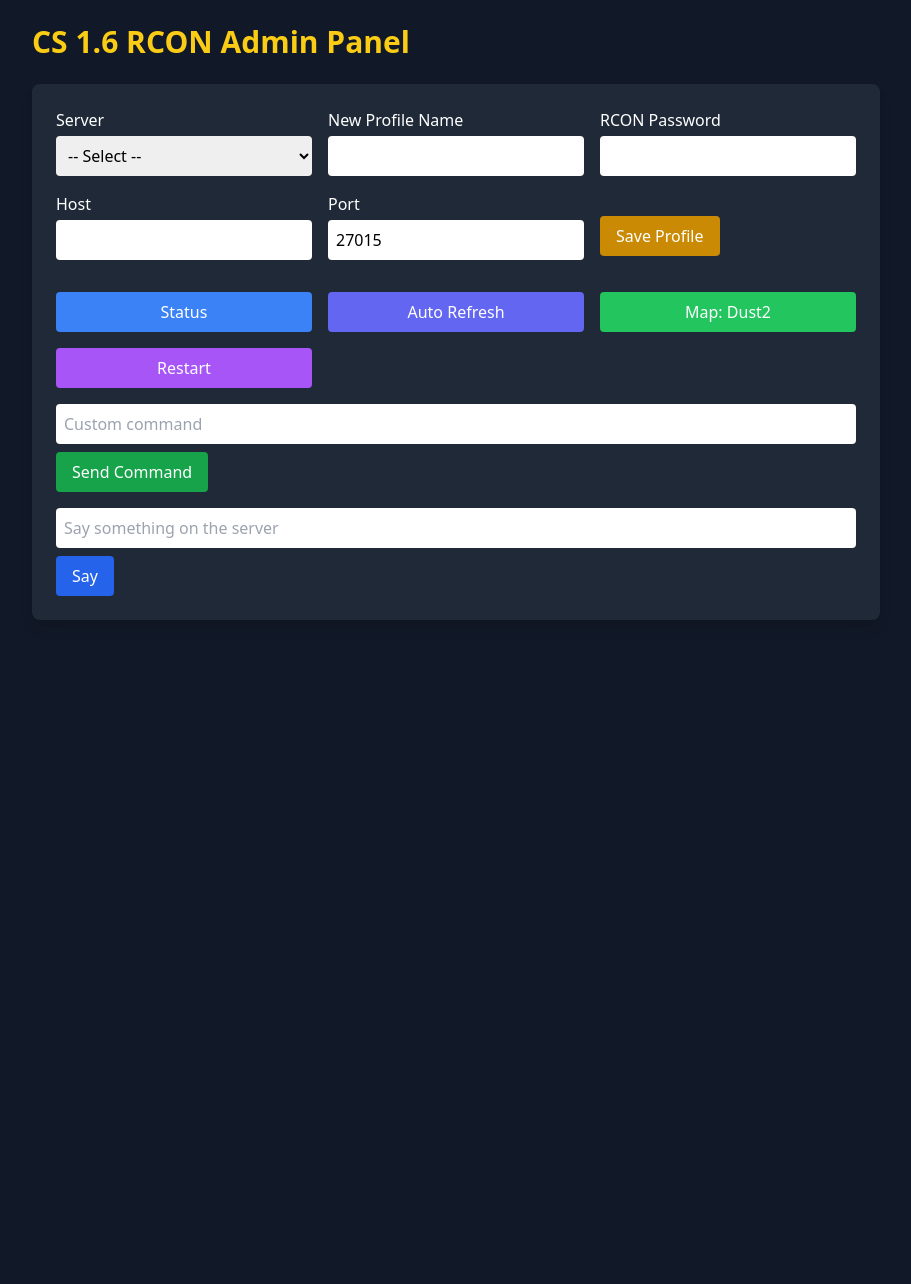
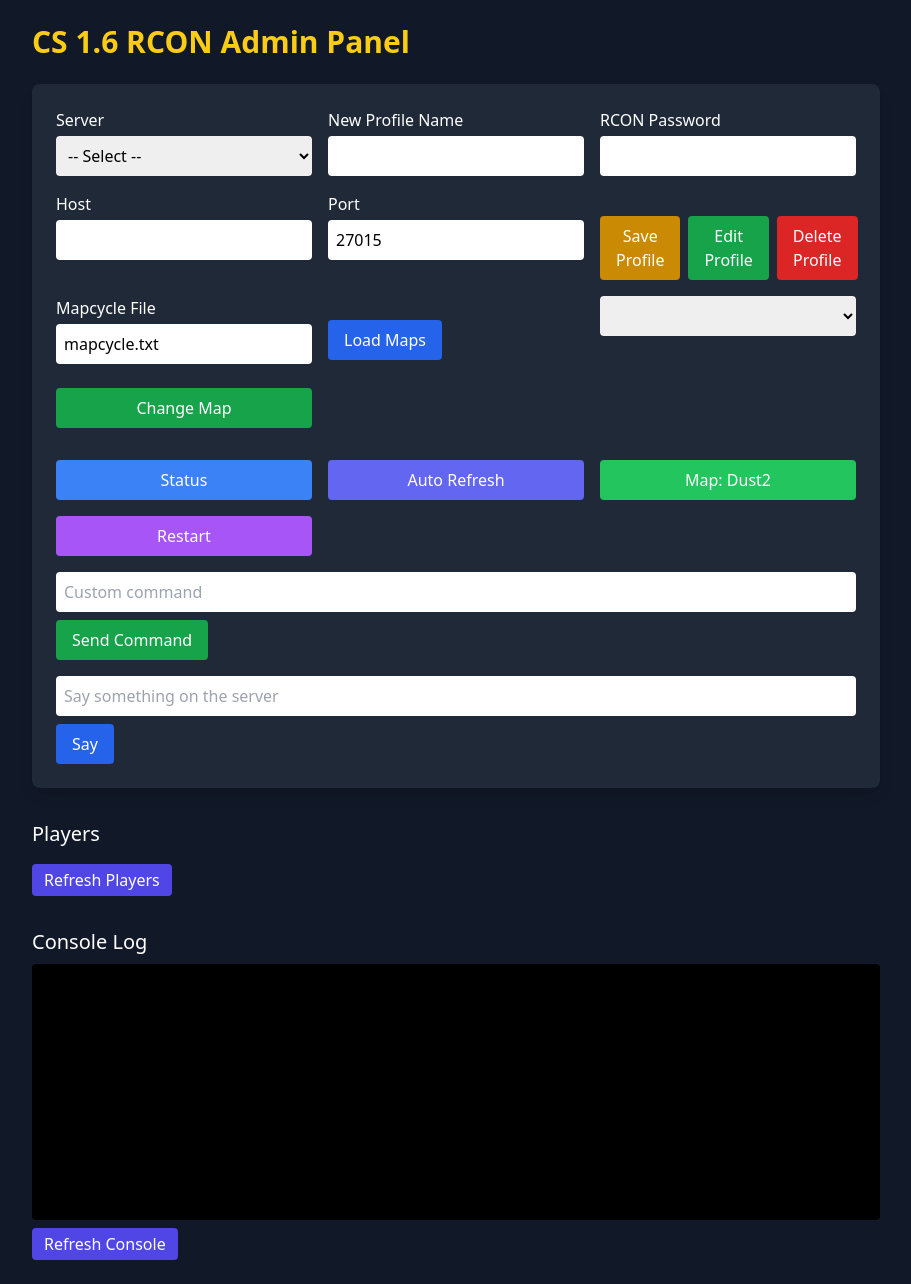
Before and after one commit to Devilblader87/Test, a Flask app: page / in a window 1280 px wide. Shown: the whole page, without its empty margins (184-1095 px from the left). Before the commit the page ends 620 px from the top, so only its background shows below. Run offline with Flask 3, Linux system fonts and the light colour scheme; lists and menus that the app fills with data are empty; some libraries are stand-ins or nearby versions.

Commit message:
Add files via upload
0.5 Version

```diff
--- a/app.py
+++ b/app.py
@@ -1,5 +1,14 @@
 from flask import Flask, render_template, request, jsonify
 import socket, os, json
+
+# simple in-memory console log
+CONSOLE_LOG = []
+
+def append_log(entry: str):
+    """Add a message to the in-memory log keeping the last 50 entries."""
+    CONSOLE_LOG.append(entry)
+    if len(CONSOLE_LOG) > 50:
+        CONSOLE_LOG.pop(0)
 
 app = Flask(__name__)
 SERVER_FILE = 'servers.json'
@@ -52,11 +61,51 @@
     print(f"Decoded response:\n{decoded}")
     return decoded or "(no response)"
 
+def parse_players(status_output: str):
+    """Parse `status` command output and extract a list of players."""
+    players = []
+    for raw in status_output.splitlines():
+        line = raw.strip()
+        if not line:
+            continue
+        if line.startswith('print'):
+            line = line[5:].strip()
+        if not line or line.startswith('map:') or line.startswith('#'):
+            # skip headers and map line
+            continue
+
+        # format: columns separated by tabs with IP at the end
+        if '\t' in line:
+            parts = [p for p in line.split('\t') if p]
+            if len(parts) >= 2:
+                prefix = parts[0].strip()
+                name = parts[-2].strip()
+                ip = parts[-1].strip()
+                fields = prefix.split()
+                if fields and fields[0].isdigit():
+                    userid = fields[0]
+                    ping = fields[2] if len(fields) > 2 else ''
+                    players.append({'userid': userid, 'name': name, 'ping': ping, 'ip': ip})
+                    continue
+
+        # fallback for classic status output (# userid name ...)
+        if line.startswith('#') and '"' in line:
+            parts = line.split('"')
+            if len(parts) >= 3:
+                name = parts[1]
+                fields = line.split()
+                userid = fields[1] if len(fields) > 1 else ''
+                ping = fields[-2] if len(fields) > 1 else ''
+                players.append({'userid': userid, 'name': name, 'ping': ping, 'ip': ''})
+
+    return players
+
 # Main page + form handler
 @app.route('/', methods=['GET', 'POST'])
 def index():
     servers = load_servers()
     output = ""
+    selected_server = ""
 
     if request.method == 'POST':
         form = request.form.to_dict()
@@ -65,18 +114,44 @@
         host = form.get('host', '').strip()
         port = form.get('port', '27015').strip()
         password = form.get('password', '').strip()
+        mapfile = form.get('mapfile', 'mapcycle.txt').strip()
+        selected_server = form.get('server', '').strip()
+
+        # Delete an existing profile if requested
+        if 'delete_profile' in form:
+            if selected_server and selected_server in servers:
+                del servers[selected_server]
+                save_servers(servers)
+                output = f"Deleted profile {selected_server}"
+            selected_server = ""
+            return render_template('index.html', servers=servers, output=output, selected_server=selected_server)
+
+        # Edit existing profile details
+        if 'edit_profile' in form:
+            if selected_server and selected_server in servers:
+                servers[selected_server] = {
+                    'host': host,
+                    'port': port,
+                    'password': password,
+                    'mapfile': mapfile
+                }
+                save_servers(servers)
+                output = f"Updated profile {selected_server}"
+            return render_template('index.html', servers=servers, output=output, selected_server=selected_server)
 
         # Handle "say" message if submitted
         say_message = form.get("say_message")
         if say_message:
             raw = send_rcon(host, int(port), password, f"say {say_message}")
             output = decode_resp(raw)
+            append_log(output)
         else:
             command = form.get('command', '').strip()
             if host and port and password and command:
                 try:
                     raw = send_rcon(host, int(port), password, command)
                     output = decode_resp(raw)
+                    append_log(output)
                 except Exception as e:
                     output = f"Error: {e}"
                     print("Exception occurred:", e)
@@ -84,15 +159,64 @@
         # Save server profile if name + host are provided
         new_name = form.get('new_name', '').strip()
         if new_name and host:
-            servers[new_name] = {'host': host, 'port': port, 'password': password}
+            servers[new_name] = {'host': host, 'port': port, 'password': password, 'mapfile': mapfile}
             save_servers(servers)
+            selected_server = new_name
 
-    return render_template('index.html', servers=servers, output=output)
+    else:
+        selected_server = request.args.get('server', '')
+
+    return render_template('index.html', servers=servers, output=output, selected_server=selected_server)
 
 # API to fetch server config
 @app.route('/get_server/<name>')
 def get_server(name):
-    return jsonify(load_servers().get(name, {}))
+    data = load_servers().get(name, {})
+    if data and 'mapfile' not in data:
+        data['mapfile'] = 'mapcycle.txt'
+    return jsonify(data)
+
+# API to fetch console log
+@app.route('/console')
+def get_console():
+    return jsonify(CONSOLE_LOG)
+
+# API to fetch player list using status command
+@app.route('/players', methods=['POST'])
+def get_players():
+    data = request.get_json(force=True)
+    host = data.get('host')
+    port = int(data.get('port', 27015))
+    password = data.get('password', '')
+    raw = send_rcon(host, port, password, 'status')
+    output = decode_resp(raw)
+    append_log(output)
+    return jsonify(parse_players(output))
+
+# API to load maps from a mapcycle file
+@app.route('/maps', methods=['POST'])
+def get_maps():
+    data = request.get_json(force=True)
+    path = data.get('file', 'mapcycle.txt')
+    try:
+        with open(path, encoding='utf-8') as f:
+            maps = [line.strip() for line in f if line.strip() and not line.startswith(';')]
+        return jsonify(maps)
+    except Exception as e:
+        return jsonify({'error': str(e)}), 400
+
+# API to send arbitrary command via AJAX
+@app.route('/command', methods=['POST'])
+def ajax_command():
+    data = request.get_json(force=True)
+    host = data.get('host')
+    port = int(data.get('port', 27015))
+    password = data.get('password', '')
+    command = data.get('command', '')
+    raw = send_rcon(host, port, password, command)
+    output = decode_resp(raw)
+    append_log(output)
+    return jsonify({'output': output})
 
 if __name__ == '__main__':
     app.run(host='0.0.0.0', port=5000)
--- a/templates/index.html
+++ b/templates/index.html
@@ -10,13 +10,14 @@
         <h1 class="text-3xl font-bold mb-6 text-yellow-400">CS 1.6 RCON Admin Panel</h1>
 
         <form method="POST" class="space-y-4 bg-gray-800 p-6 rounded-lg shadow-lg">
+            {% set cfg = servers.get(selected_server, {}) %}
             <div class="grid grid-cols-1 md:grid-cols-3 gap-4">
                 <div>
                     <label class="block mb-1">Server</label>
                     <select name="server" id="server" onchange="loadServer()" class="w-full p-2 rounded text-black">
                         <option value="">-- Select --</option>
                         {% for name in servers %}
-                            <option value="{{ name }}" {% if name == request.form.server %}selected{% endif %}>{{ name }}</option>
+                            <option value="{{ name }}" {% if name == selected_server %}selected{% endif %}>{{ name }}</option>
                         {% endfor %}
                     </select>
                 </div>
@@ -26,27 +27,46 @@
                 </div>
                 <div>
                     <label class="block mb-1">RCON Password</label>
-                    <input type="password" name="password" id="password" value="{{ request.form.password }}" class="w-full p-2 rounded text-black">
+                    <input type="password" name="password" id="password" value="{{ cfg.get('password', request.form.password) }}" class="w-full p-2 rounded text-black">
                 </div>
             </div>
 
             <div class="grid grid-cols-1 md:grid-cols-3 gap-4">
                 <div>
                     <label class="block mb-1">Host</label>
-                    <input type="text" name="host" id="host" value="{{ request.form.host }}" class="w-full p-2 rounded text-black">
+                    <input type="text" name="host" id="host" value="{{ cfg.get('host', request.form.host) }}" class="w-full p-2 rounded text-black">
                 </div>
                 <div>
                     <label class="block mb-1">Port</label>
-                    <input type="text" name="port" id="port" value="{{ request.form.port or '27015' }}" class="w-full p-2 rounded text-black">
+                    <input type="text" name="port" id="port" value="{{ cfg.get('port', request.form.port or '27015') }}" class="w-full p-2 rounded text-black">
+                </div>
+                <div class="pt-6 flex space-x-2">
+                    <button type="submit" name="save_profile" value="1" class="bg-yellow-600 hover:bg-yellow-700 px-4 py-2 rounded">Save Profile</button>
+                    <button type="submit" name="edit_profile" value="1" class="bg-green-600 hover:bg-green-700 px-4 py-2 rounded">Edit Profile</button>
+                    <button type="submit" name="delete_profile" value="1" class="bg-red-600 hover:bg-red-700 px-4 py-2 rounded">Delete Profile</button>
+                </div>
+            </div>
+
+            <div class="grid grid-cols-1 md:grid-cols-3 gap-4">
+                <div>
+                    <label class="block mb-1">Mapcycle File</label>
+                    <input type="text" id="mapfile" name="mapfile" value="{{ cfg.get('mapfile', request.form.mapfile or 'mapcycle.txt') }}" class="w-full p-2 rounded text-black">
                 </div>
                 <div class="pt-6">
-                    <button type="submit" name="save_profile" value="1" class="bg-yellow-600 hover:bg-yellow-700 px-4 py-2 rounded">Save Profile</button>
+                    <button type="button" onclick="loadMaps()" class="bg-blue-600 hover:bg-blue-700 px-4 py-2 rounded">Load Maps</button>
                 </div>
+                <div>
+                    <select id="mapSelect" class="w-full p-2 rounded text-black"></select>
+                </div>
+            </div>
+
+            <div class="grid grid-cols-1 md:grid-cols-3 gap-4 pt-2">
+                <button type="button" onclick="changeMap()" class="bg-green-600 hover:bg-green-700 px-4 py-2 rounded">Change Map</button>
             </div>
 
             <div class="grid grid-cols-1 md:grid-cols-3 gap-4 pt-4">
                 <button name="command" value="status" class="bg-blue-500 hover:bg-blue-600 px-4 py-2 rounded">Status</button>
-                <button type="button" onclick="autoRefresh()" class="bg-indigo-500 hover:bg-indigo-600 px-4 py-2 rounded">Auto Refresh</button>
+                <button type="button" onclick="startAuto()" class="bg-indigo-500 hover:bg-indigo-600 px-4 py-2 rounded">Auto Refresh</button>
                 <button name="command" value="map de_dust2" class="bg-green-500 hover:bg-green-600 px-4 py-2 rounded">Map: Dust2</button>
                 <button name="command" value="sv_restart 1" class="bg-purple-500 hover:bg-purple-600 px-4 py-2 rounded">Restart</button>
             </div>
@@ -68,6 +88,18 @@
                 </div>
             {% endif %}
         </form>
+
+        <div class="mt-8">
+            <h2 class="text-xl mb-2">Players</h2>
+            <ul id="playersList" class="list-disc pl-5"></ul>
+            <button type="button" onclick="fetchPlayers()" class="mt-2 bg-indigo-600 hover:bg-indigo-700 px-3 py-1 rounded">Refresh Players</button>
+        </div>
+
+        <div class="mt-8">
+            <h2 class="text-xl mb-2">Console Log</h2>
+            <pre id="consoleLog" class="bg-black p-4 rounded text-green-400 font-mono whitespace-pre-wrap h-64 overflow-y-auto"></pre>
+            <button type="button" onclick="refreshConsole()" class="mt-2 bg-indigo-600 hover:bg-indigo-700 px-3 py-1 rounded">Refresh Console</button>
+        </div>
     </div>
 
     <script>
@@ -75,29 +107,96 @@
             const name = document.getElementById('server').value;
             if (!name) return;
 
-            const res = await fetch('/get_server/' + name);
+            const res = await fetch('/get_server/' + encodeURIComponent(name));
             const data = await res.json();
             document.getElementById('host').value = data.host || '';
             document.getElementById('port').value = data.port || '27015';
             document.getElementById('password').value = data.password || '';
+            document.getElementById('mapfile').value = data.mapfile || 'mapcycle.txt';
         }
 
-        function autoRefresh() {
+        async function fetchPlayers() {
+            const host = document.getElementById('host').value;
+            const port = document.getElementById('port').value;
+            const password = document.getElementById('password').value;
+            const res = await fetch('/players', {
+                method: 'POST',
+                headers: { 'Content-Type': 'application/json' },
+                body: JSON.stringify({ host, port, password })
+            });
+            const players = await res.json();
+            const list = document.getElementById('playersList');
+            list.innerHTML = '';
+            players.forEach(p => {
+                const li = document.createElement('li');
+                li.innerHTML = `${p.name} (id ${p.userid}, ping ${p.ping}) ` +
+                    `<button class="bg-red-600 px-2 rounded mr-2" onclick="kickPlayer('${p.userid}')">Kick</button>` +
+                    `<button class="bg-yellow-600 px-2 rounded" onclick="banPlayer('${p.userid}','${p.ip}')">Ban</button>`;
+                list.appendChild(li);
+            });
+        }
+
+        async function sendCommand(command) {
+            const host = document.getElementById('host').value;
+            const port = document.getElementById('port').value;
+            const password = document.getElementById('password').value;
+            await fetch('/command', {
+                method: 'POST',
+                headers: { 'Content-Type': 'application/json' },
+                body: JSON.stringify({ host, port, password, command })
+            });
+            refreshConsole();
+        }
+
+        function kickPlayer(id) {
+            sendCommand(`kick #${id}`);
+        }
+
+        function banPlayer(id, ip) {
+            sendCommand(`addip 0 ${ip};writeip;kick #${id}`);
+        }
+
+        async function loadMaps() {
+            const file = document.getElementById('mapfile').value;
+            const res = await fetch('/maps', {
+                method: 'POST',
+                headers: { 'Content-Type': 'application/json' },
+                body: JSON.stringify({ file })
+            });
+            const maps = await res.json();
+            const select = document.getElementById('mapSelect');
+            select.innerHTML = '';
+            if (Array.isArray(maps)) {
+                maps.forEach(m => {
+                    const opt = document.createElement('option');
+                    opt.value = m;
+                    opt.textContent = m;
+                    select.appendChild(opt);
+                });
+            } else if (maps.error) {
+                alert('Error: ' + maps.error);
+            }
+        }
+
+        function changeMap() {
+            const map = document.getElementById('mapSelect').value;
+            if (map) {
+                sendCommand(`changelevel ${map}`);
+            }
+        }
+
+        async function refreshConsole() {
+            const res = await fetch('/console');
+            const logs = await res.json();
+            document.getElementById('consoleLog').textContent = logs.join('\n');
+        }
+
+        function startAuto() {
+            fetchPlayers();
+            refreshConsole();
             setInterval(() => {
-                const form = document.querySelector('form');
-
-                // Remove any previous auto-added input
-                const existing = document.querySelector('input[name="command"][data-auto="true"]');
-                if (existing) existing.remove();
-
-                const input = document.createElement('input');
-                input.type = 'hidden';
-                input.name = 'command';
-                input.value = 'status';
-                input.setAttribute('data-auto', 'true'); // so we can identify it
-                form.appendChild(input);
-
-                form.submit();
+                fetchPlayers();
+                refreshConsole();
             }, 10000); // every 10 seconds
         }
     </script>
```
